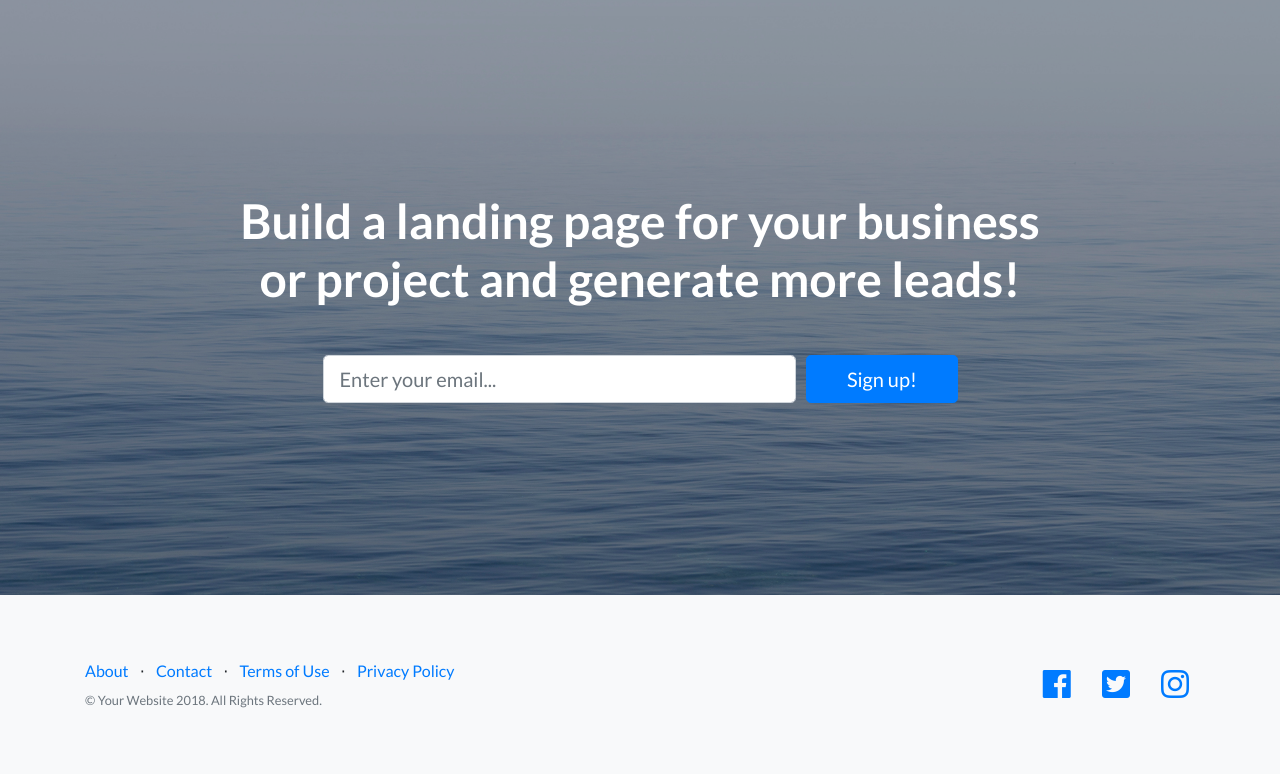
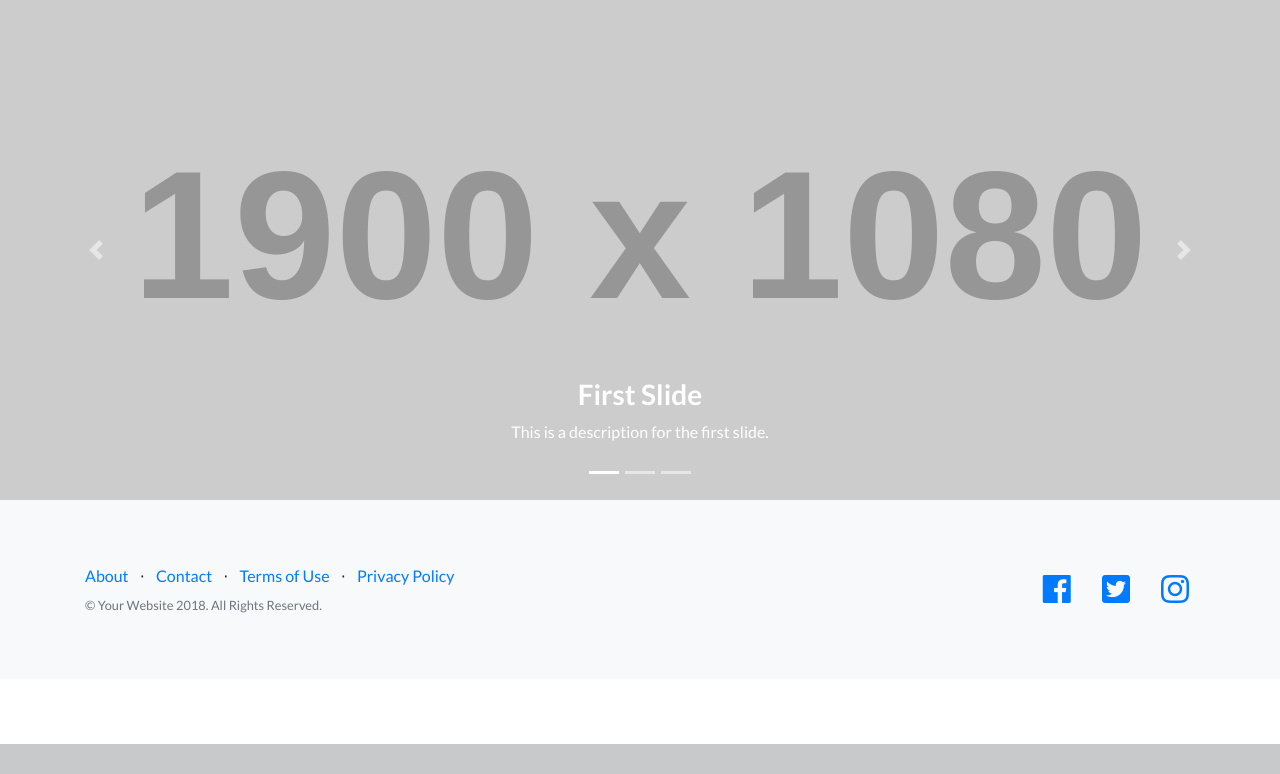
Before and after one commit to kuohan95/prototype-bonasia, a Flask app: page / in a window 1280 px wide. Shown: the part 56-830 px from the top of the page. After the commit the page ends 800 px from the top, so only its background shows below. Run offline with Flask 2, Linux system fonts and the light colour scheme; the visitor is signed in with stand-in values (Sample User, id 1); grey boxes labelled with a size stand in for pictures from a placeholder-image service; some libraries are stand-ins or nearby versions.

Commit message:
Carousel

```diff
--- a/static/css/landing-page.css
+++ b/static/css/landing-page.css
@@ -125,3 +125,18 @@ footer.footer {
   padding-top: 4rem;
   padding-bottom: 4rem;
 }
+
+#carouselExampleIndicators, .carousel-item , .carousel-inner {
+  height: 500px;
+
+}
+
+.carousel-item {
+
+  background: no-repeat center center scroll;
+  -webkit-background-size: cover;
+  -moz-background-size: cover;
+  -o-background-size: cover;
+  background-size: cover;
+
+}
--- a/templates/index.html
+++ b/templates/index.html
@@ -1,26 +1,45 @@
 {% extends "layout.html" %} {% block title %}Home{% endblock %} {% block content %}
 <!-- Masthead -->
-<header class="masthead text-white text-center">
-    <div class="overlay"></div>
-    <div class="container">
-        <div class="row">
-            <div class="col-xl-9 mx-auto">
-                <h1 class="mb-5">Build a landing page for your business or project and generate more leads!</h1>
+<header>
+
+    <div id="carouselExampleIndicators" class="carousel slide" data-ride="carousel">
+        <ol class="carousel-indicators">
+          <li data-target="#carouselExampleIndicators" data-slide-to="0" class="active"></li>
+          <li data-target="#carouselExampleIndicators" data-slide-to="1"></li>
+          <li data-target="#carouselExampleIndicators" data-slide-to="2"></li>
+        </ol>
+        <div class="carousel-inner" role="listbox">
+          <!-- Slide One - Set the background image for this slide in the line below -->
+          <div class="carousel-item active" style="background-image: url('http://placehold.it/1900x1080')">
+            <div class="carousel-caption d-none d-md-block">
+              <h3>First Slide</h3>
+              <p>This is a description for the first slide.</p>
             </div>
-            <div class="col-md-10 col-lg-8 col-xl-7 mx-auto">
-                <form>
-                    <div class="form-row">
-                        <div class="col-12 col-md-9 mb-2 mb-md-0">
-                            <input type="email" class="form-control form-control-lg" placeholder="Enter your email...">
-                        </div>
-                        <div class="col-12 col-md-3">
-                            <button type="submit" class="btn btn-block btn-lg btn-primary">Sign up!</button>
-                        </div>
-                    </div>
-                </form>
+          </div>
+          <!-- Slide Two - Set the background image for this slide in the line below -->
+          <div class="carousel-item" style="background-image: url('http://placehold.it/1900x1080')">
+            <div class="carousel-caption d-none d-md-block">
+              <h3>Second Slide</h3>
+              <p>This is a description for the second slide.</p>
             </div>
+          </div>
+          <!-- Slide Three - Set the background image for this slide in the line below -->
+          <div class="carousel-item" style="background-image: url('http://placehold.it/1900x1080')">
+            <div class="carousel-caption d-none d-md-block">
+              <h3>Third Slide</h3>
+              <p>This is a description for the third slide.</p>
+            </div>
+          </div>
         </div>
-    </div>
+        <a class="carousel-control-prev" href="#carouselExampleIndicators" role="button" data-slide="prev">
+          <span class="carousel-control-prev-icon" aria-hidden="true"></span>
+          <span class="sr-only">Previous</span>
+        </a>
+        <a class="carousel-control-next" href="#carouselExampleIndicators" role="button" data-slide="next">
+          <span class="carousel-control-next-icon" aria-hidden="true"></span>
+          <span class="sr-only">Next</span>
+        </a>
+      </div>
 </header>
 
 {% endblock %}
--- a/templates/layout.html
+++ b/templates/layout.html
@@ -20,7 +20,8 @@
     <link href="https://fonts.googleapis.com/css?family=Lato:300,400,700,300italic,400italic,700italic" rel="stylesheet" type="text/css">
 
     <!-- Custom styles for this template -->
-    <link href="static/css/landing-page.min.css" rel="stylesheet"> {% endblock %}
+    <link href="static/css/landing-page.css" rel="stylesheet">
+{% endblock %}
 </head>
 
 <body>
```
Also changed, not shown: static/js/script.js (added).
